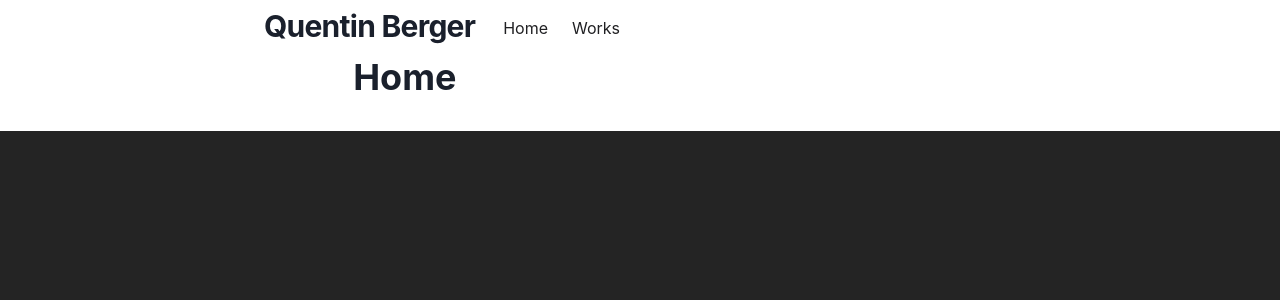
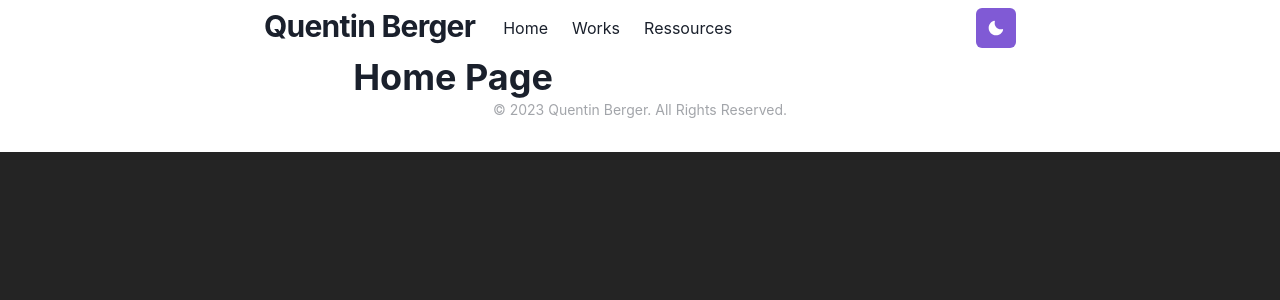
Before and after one commit to aCuriousDev/QB-Portfolio, a React (Vite) app: page / in a window 1280 px wide. Shown: the top 300 px of the page. Built offline with nearby package versions, Linux system fonts and the light colour scheme.

Commit message:
added components

```diff
--- /dev/null
+++ b/src/components/Footer.jsx
@@ -0,0 +1,10 @@
+import { Box } from "@chakra-ui/react";
+
+const Footer = () => {
+  return (
+    <Box align="center" opacity={0.4} fontSize="sm">
+      &copy; {new Date().getFullYear()} Quentin Berger. All Rights Reserved.
+    </Box>
+  );
+};
+export default Footer;
--- a/src/components/NavBar.jsx
+++ b/src/components/NavBar.jsx
@@ -14,22 +14,26 @@ import {
   IconButton,
   useColorModeValue,
 } from "@chakra-ui/react";
+import { HamburgerIcon } from "@chakra-ui/icons";
+import ThemeButton from "./theme-button";
 
 const LinkItem = ({ children }) => {
   //   const active = path === href;
   const inactiveColor = useColorModeValue("gray.800", "whiteAlpha.900");
   return (
-    <Link scroll={false} p={2} bg={"grassTeal"} color={"#202023"}>
+    <Link scroll={"false"} p={2} bg={"grassTeal"}>
       {children}
     </Link>
   );
 };
 
-// const MenuLink = forwardRef((props, ref) => (
-//   <Link ref={ref} as={RouterLink} {...props} />
-// ));
+const MenuLink = forwardRef((props, ref) => (
+  <Link ref={ref} as={RouterLink} {...props} />
+));
 
 const NavBar = (props) => {
+  const { path } = props;
+
   return (
     <Box
       position="fixed"
@@ -63,15 +67,23 @@ const NavBar = (props) => {
         >
           <LinkItem>Home</LinkItem>
           <LinkItem>Works</LinkItem>
+          <LinkItem>Ressources</LinkItem>
         </Stack>
 
-        <Box>
-          <Box>
-            <Menu>
-              <MenuButton />
+        <Box flex={1} align="right">
+          <ThemeButton />
+          <Box ml={2} display={{ base: "inline-block", md: "none" }}>
+            <Menu isLazy id="navbar-menu">
+              <MenuButton
+                as={IconButton}
+                icon={<HamburgerIcon />}
+                variant="outline"
+                aria-label="Options"
+              />
               <MenuList>
                 <MenuItem>Home</MenuItem>
                 <MenuItem>Works</MenuItem>
+                <MenuItem>Ressources</MenuItem>
               </MenuList>
             </Menu>
           </Box>
--- a/src/components/layout/Main.jsx
+++ b/src/components/layout/Main.jsx
@@ -1,5 +1,6 @@
 import { Box, Container } from "@chakra-ui/react";
 import NavBar from "../NavBar";
+import Footer from "../Footer";
 
 const Main = ({ children }) => {
   return (
@@ -8,6 +9,7 @@ const Main = ({ children }) => {
       <Container maxW="container.sm" pt={14}>
         {children}
       </Container>
+      <Footer />
     </Box>
   );
 };
--- /dev/null
+++ b/src/components/theme-button.jsx
@@ -0,0 +1,28 @@
+import { MoonIcon, SunIcon } from "@chakra-ui/icons";
+import { IconButton, useColorMode, useColorModeValue } from "@chakra-ui/react";
+import { AnimatePresence, motion } from "framer-motion";
+
+const ThemeButton = () => {
+  const { toggleColorMode } = useColorMode();
+
+  return (
+    <AnimatePresence mode="wait" initial={false}>
+      <motion.div
+        style={{ display: "inline-block" }}
+        key={useColorModeValue("light", "dark")}
+        initial={{ y: -20, opacity: 0 }}
+        animate={{ y: 0, opacity: 1 }}
+        exit={{ y: 20, opacity: 0 }}
+        transition={{ duration: 0.2 }}
+      >
+        <IconButton
+          aria-label="Toggle Theme"
+          colorScheme={useColorModeValue("purple", "orange")}
+          icon={useColorModeValue(<MoonIcon />, <SunIcon />)}
+          onClick={toggleColorMode}
+        ></IconButton>
+      </motion.div>
+    </AnimatePresence>
+  );
+};
+export default ThemeButton;
--- a/src/pages/Home.jsx
+++ b/src/pages/Home.jsx
@@ -4,7 +4,7 @@ export default function Home() {
   return (
     <>
       <Container>
-        <Heading>Home</Heading>
+        <Heading>Home Page</Heading>
       </Container>
     </>
   );
```
